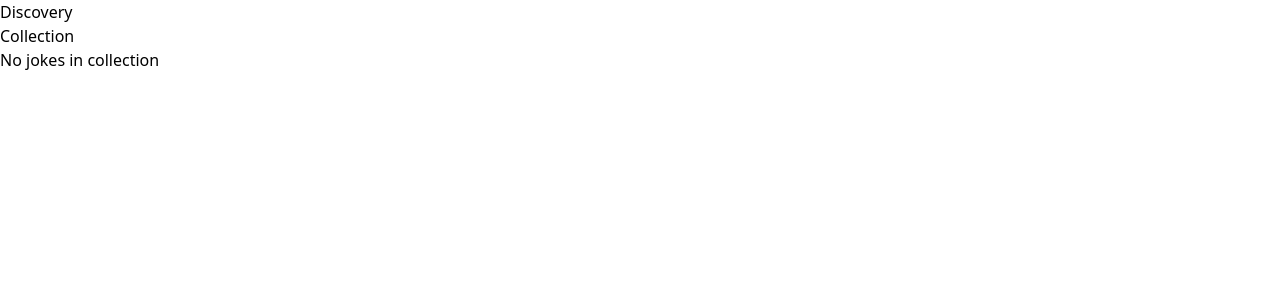
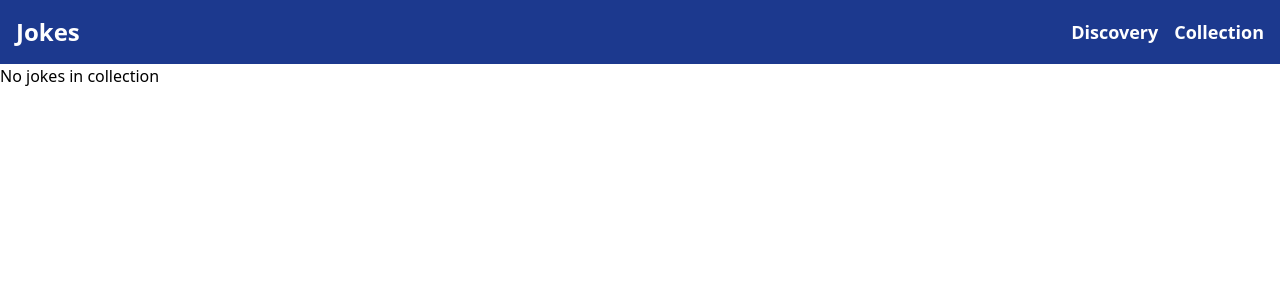
Before and after one commit to vagiakar/JokeCollection, a Vue app: page /collection in a window 1280 px wide. Shown: the top 300 px of the page. Built offline with nearby package versions, Linux system fonts and the light colour scheme.

Commit message:
Add styling for navbar

```diff
--- a/src/components/Navbar.vue
+++ b/src/components/Navbar.vue
@@ -3,10 +3,17 @@ import { RouterLink } from 'vue-router'
 </script>
 
 <template>
-  <nav>
-    <ul>
-      <li><RouterLink to="/">Discovery</RouterLink></li>
-      <li><RouterLink to="/collection">Collection</RouterLink></li>
+  <nav class="bg-blue-900 text-white p-4 flex justify-between items-center">
+    <h1 class="text-2xl font-bold">Jokes</h1>
+    <ul class="flex items-center">
+      <li class="mr-4">
+        <router-link class="text-lg font-bold hover:text-blue-200" to="/">Discovery</router-link>
+      </li>
+      <li>
+        <router-link class="text-lg font-bold hover:text-blue-200" to="/collection"
+          >Collection</router-link
+        >
+      </li>
     </ul>
   </nav>
 </template>
--- a/src/views/Discovery.vue
+++ b/src/views/Discovery.vue
@@ -18,7 +18,7 @@ onMounted(() => {
 </script>
 
 <template>
-  <h1>Discovery</h1>
+  <h2 class="text-2xl font-bold text-center p-4">Discover new jokes!</h2>
   <select v-model="selectedType" @change="fetchJoke">
     <option value="random">Random Joke</option>
     <option value="programming">Programming Joke</option>
```
